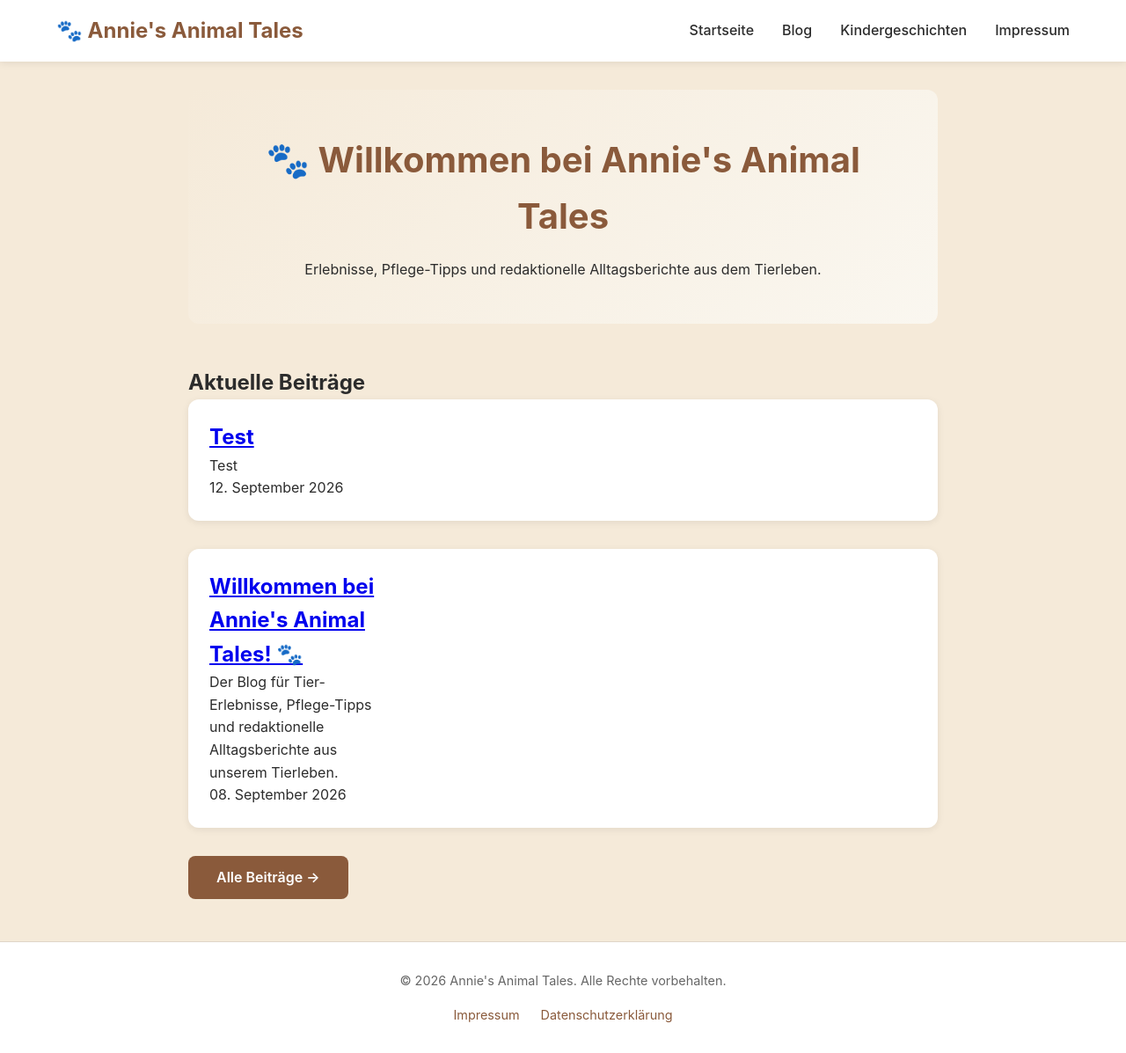
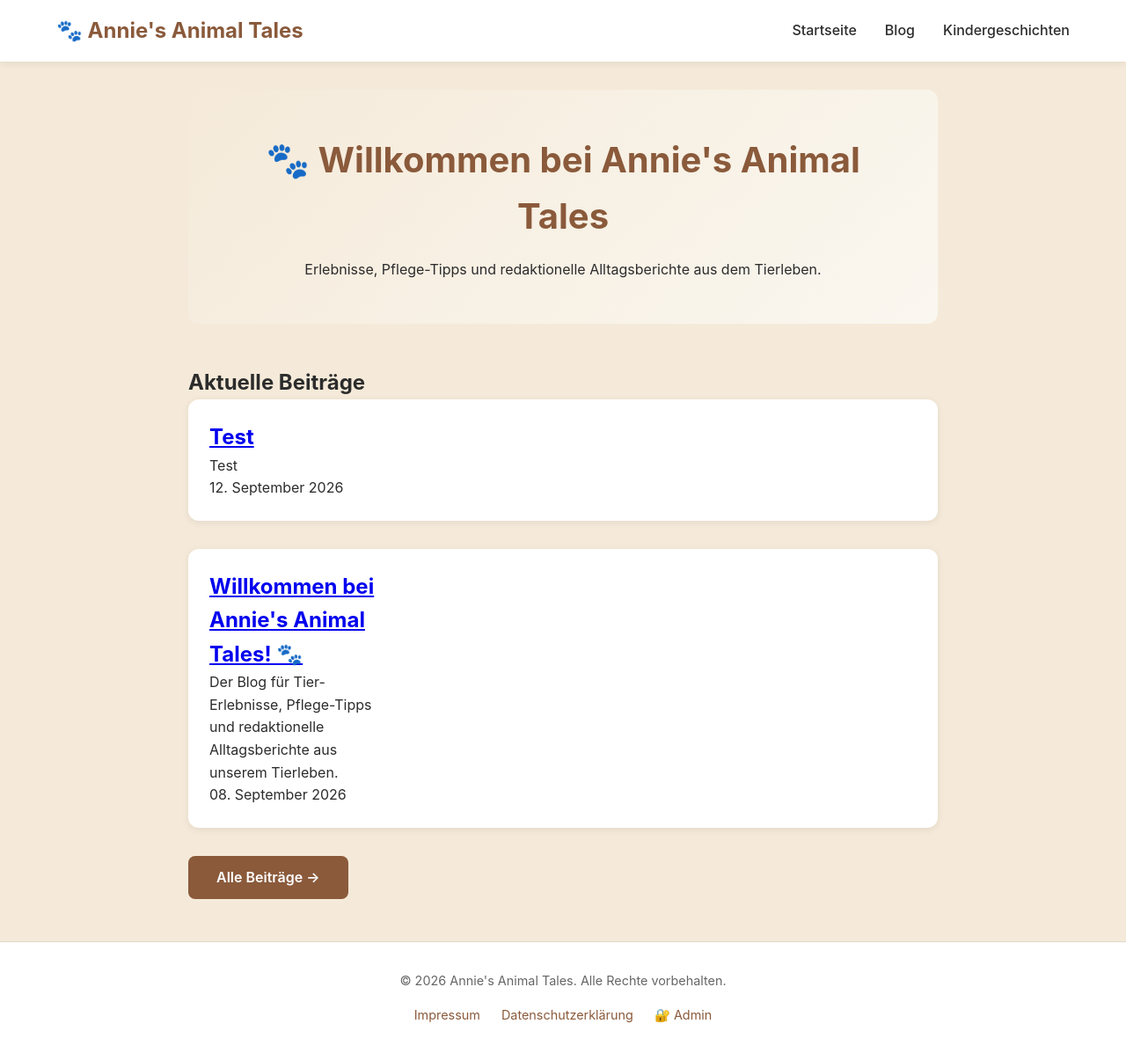
Before and after one commit to M-Tarantino/Annies-animal-tales, a Jekyll site: the page built from docs/index.md, in a window 1280 px wide and 1197 px high. Shown: the whole window at 88% size. Built offline with Jekyll 4.4.1, drawn with Linux system fonts in a browser that asks for light colours.

Commit message:
Aktualisieren von default.html

```diff
--- a/docs/_layouts/default.html
+++ b/docs/_layouts/default.html
@@ -1,3 +1,4 @@
+<!-- docs/_layouts/default.html -->
 <!DOCTYPE html>
 <html lang="de">
 <head>
@@ -17,7 +18,6 @@
           <li><a href="{{ '/' | relative_url }}">Startseite</a></li>
           <li><a href="{{ '/archive/' | relative_url }}">Blog</a></li>
           <li><a href="{{ '/kindergeschichten/' | relative_url }}">Kindergeschichten</a></li>
-          <li><a href="{{ '/impressum/' | relative_url }}">Impressum</a></li>
         </ul>
       </div>
     </nav>
@@ -33,6 +33,7 @@
       <div class="footer-links">
         <a href="{{ '/impressum/' | relative_url }}">Impressum</a>
         <a href="{{ '/datenschutz/' | relative_url }}">Datenschutzerklärung</a>
+        <a href="{{ '/admin.html' | relative_url }}" class="login-btn">🔐 Admin</a>
       </div>
     </div>
   </footer>
```
